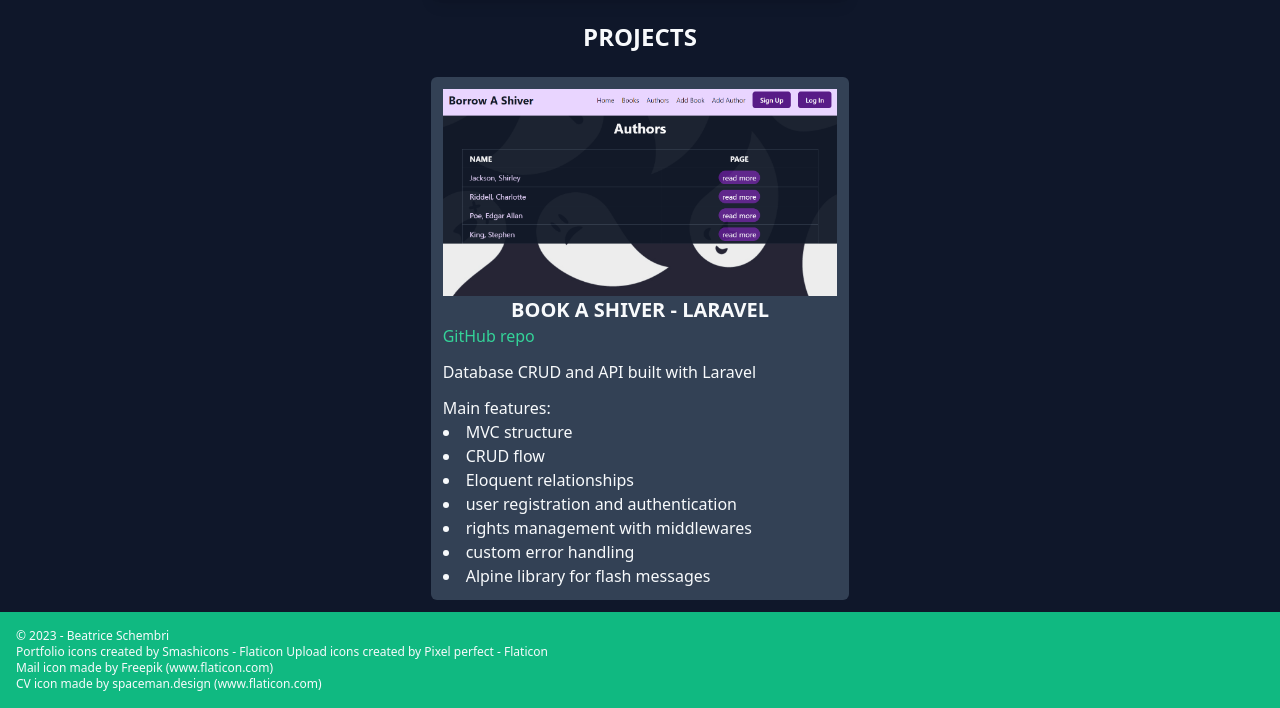
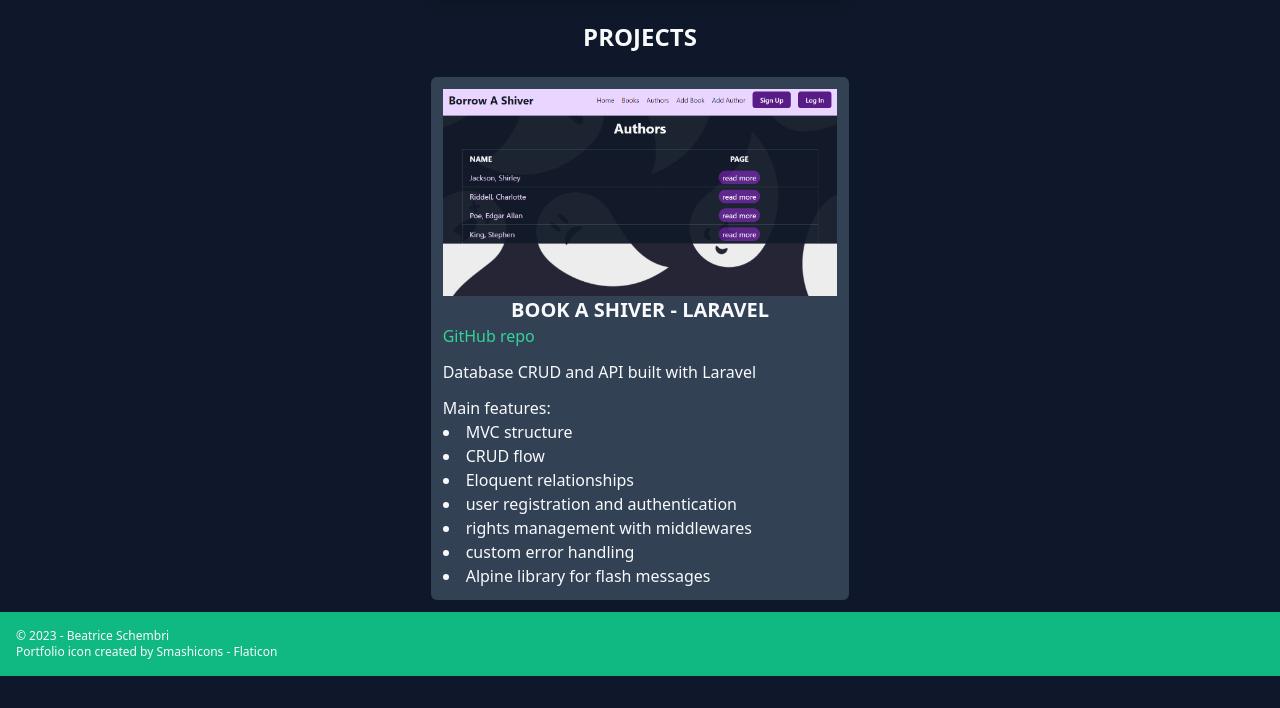
Before and after one commit to BiceSchembri/portfolio, a plain HTML site: page index.html in a window 1280 px wide. Shown: the part 1029-1737 px from the top of the page. After the commit the page ends 1705 px from the top, so only its background shows below. Drawn offline with nearby package versions, Linux system fonts and the light colour scheme.

Commit message:
Update footer

```diff
--- a/index.html
+++ b/index.html
@@ -155,14 +155,12 @@
             </script>
             - Beatrice Schembri
         </p>
-        <a href="https://www.flaticon.com/free-icons/portfolio" title="portfolio icons">Portfolio icons created by
+        <a href="https://www.flaticon.com/free-icons/portfolio" title="portfolio icons">Portfolio icon created by
             Smashicons - Flaticon</a>
-        <a href="https://www.flaticon.com/free-icons/upload" title="upload icons">Upload icons created by Pixel perfect
-            - Flaticon</a>
-        <div> Mail icon made by <a href="https://www.freepik.com" title="Freepik"> Freepik </a> (<a
+        <!-- <div> Mail icon made by <a href="https://www.freepik.com" title="Freepik"> Freepik </a> (<a
                 href="https://www.flaticon.com/" title="Flaticon">www.flaticon.com</a>)</div>
         <div> CV icon made by <a href="https://www.flaticon.com/authors/spacemandesign" title="spaceman.design">
-                spaceman.design </a> (<a href="https://www.flaticon.com/" title="Flaticon">www.flaticon.com</a>)
+                spaceman.design </a> (<a href="https://www.flaticon.com/" title="Flaticon">www.flaticon.com</a>) -->
         </div>
     </footer>
 </body>
```
Also changed, not shown: assets/logos/up-arrow.png (deleted).
